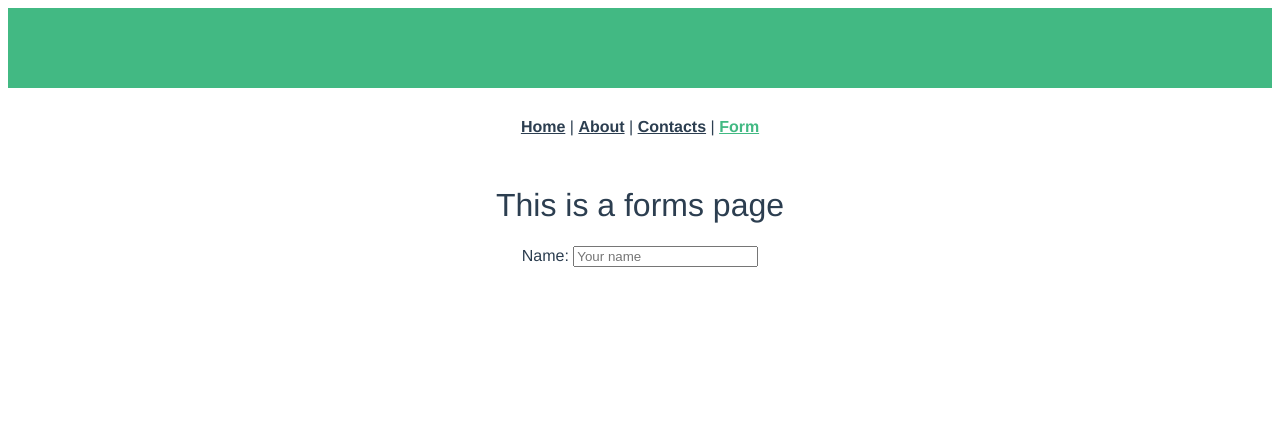
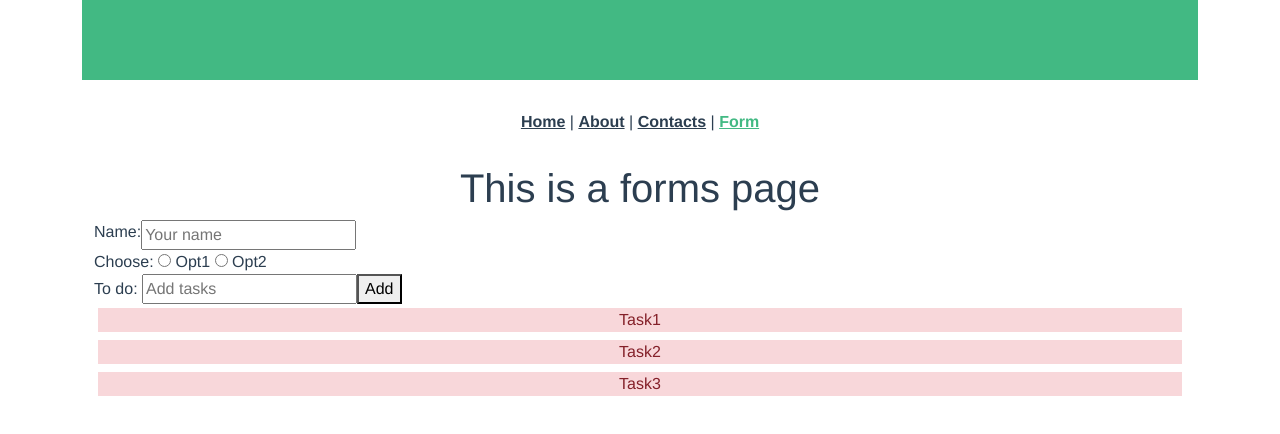
Before and after one commit to pax0ff/vue, a Vue app: page /form in a window 1280 px wide. Shown: the top 434 px of the page. Built offline with nearby package versions, Linux system fonts and the light colour scheme.

Commit message:
Last mods

```diff
--- a/package.json
+++ b/package.json
@@ -11,6 +11,7 @@
     "build": "node build/build.js"
   },
   "dependencies": {
+    "bootstrap": "^5.1.3",
     "vue": "^2.5.2",
     "vue-meta": "^2.4.0",
     "vue-router": "^3.0.1"
--- a/src/layouts/AppLayoutForm.vue
+++ b/src/layouts/AppLayoutForm.vue
@@ -1,5 +1,5 @@
 <template>
-  <div>
+  <div class="container">
     <header class="headerform"/>
     <AppLayoutLinks/>
     <slot/>
--- a/src/main.js
+++ b/src/main.js
@@ -3,6 +3,7 @@ import App from './App.vue'
 import router from './router'
 import AppLayout from '@/layouts/AppLayout'
 import VueMeta from 'vue-meta'
+import 'bootstrap/dist/css/bootstrap.css'
 import('./assets/css/custom.css')
 
 Vue.use(VueMeta)
--- a/src/views/Form.vue
+++ b/src/views/Form.vue
@@ -1,11 +1,27 @@
 <template>
-  <div>
+  <div class="container">
     <h1>This is a forms page</h1>
-    <div class="form">
+    <div class="form d-flex">
+      <label class="d-flex">
+        Name:
+        <input v-model="inputName" type="text" placeholder="Your name">
+      </label>
+    </div>
+    <div class="d-flex">
+      <label class="d-block"> Choose:
+          <input v-model="inputCheck" type="radio" value="opt1"> Opt1
+        <input v-model="inputCheck" type="radio" value="opt2"> Opt2
+      </label>
+    </div>
+    <div class="d-flex">
       <label>
-        Name:
-        <input v-model="formItem" type="text" placeholder="Your name">
+        To do:
+        <input type="text" v-model="taskInput" placeholder="Add tasks">
       </label>
+      <button v-on:click="addTo">Add</button>
+    </div>
+    <div class="d-grid">
+      <li v-for="item in tasks" :key="item.id" class="alert-danger m-1">{{item.label}}</li>
     </div>
   </div>
 </template>
@@ -13,10 +29,26 @@
 <script>
 export default {
   name: 'Forms',
-  formItem: '',
+  inputName: '',
+  inputCheck: false,
+  tasks: [],
+  taskInput: '',
+
+  methods: {
+    addTo () {
+      this.tasks.push({id: this.tasks.length+1, label: this.taskInput})
+    }
+  },
   data () {
     return {
-      formItem: ''
+      inputName: '',
+      inputCheck: '',
+      taskInput: '',
+      tasks: [
+        { id: 1, label: 'Task1' },
+        { id: 2, label: 'Task2' },
+        { id: 3, label: 'Task3' }
+      ]
     }
   },
   metaInfo () {
```
Also changed, not shown: 1 other file (tests, documents, lock files or other folders).
